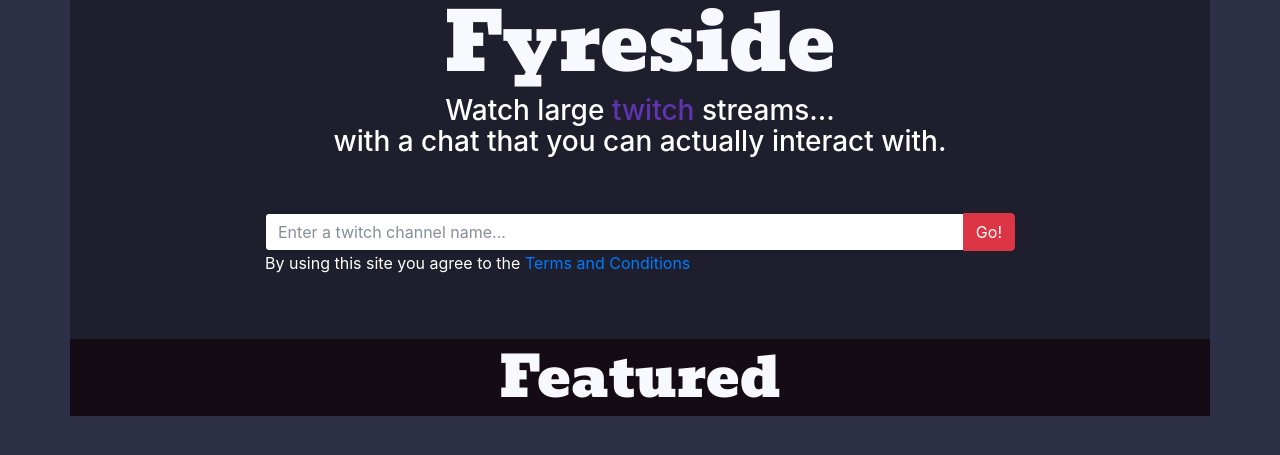
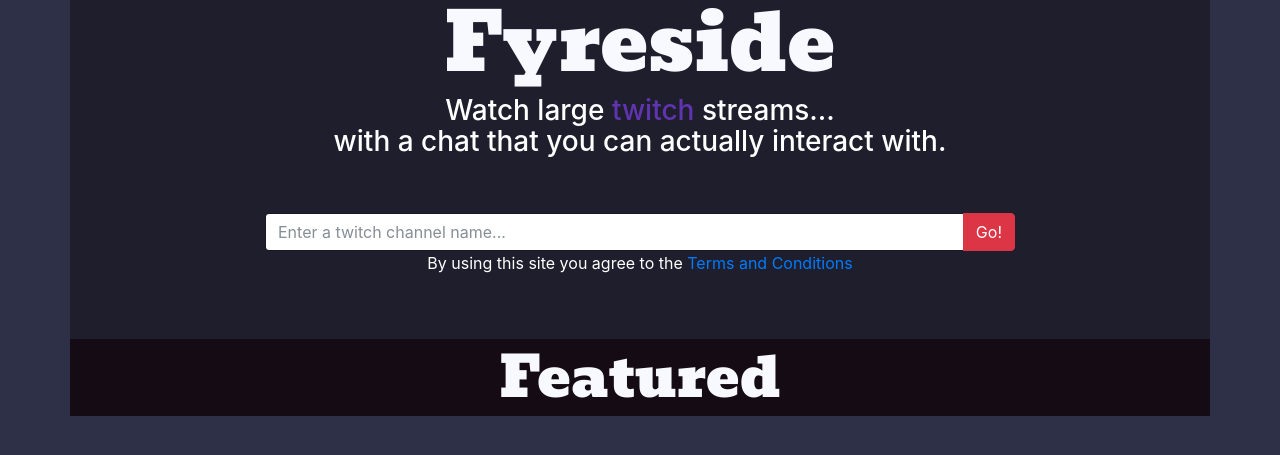
Before and after one commit to MYKatz/fyreside, a website: page public/index.html in a window 1280 px wide. Shown: the part 65-520 px from the top of the page. Drawn offline with nearby package versions, Linux system fonts and the light colour scheme; no server answers; files whose address does not match are found by name; a web font is replaced by a local one.

Commit message:
Update index.html

```diff
--- a/public/index.html
+++ b/public/index.html
@@ -92,7 +92,7 @@
                 <button class="btn btn-danger" type="button">Go!</button>
             </span>
             </div>
-		<p style="color:white"> By using this site you agree to the <a href="/static/tos.html">Terms and Conditions</a> </p>
+		<p class="text-center" style="color:white"> By using this site you agree to the <a href="/static/tos.html">Terms and Conditions</a> </p>
         </div>
     </div>
 </div>
```
